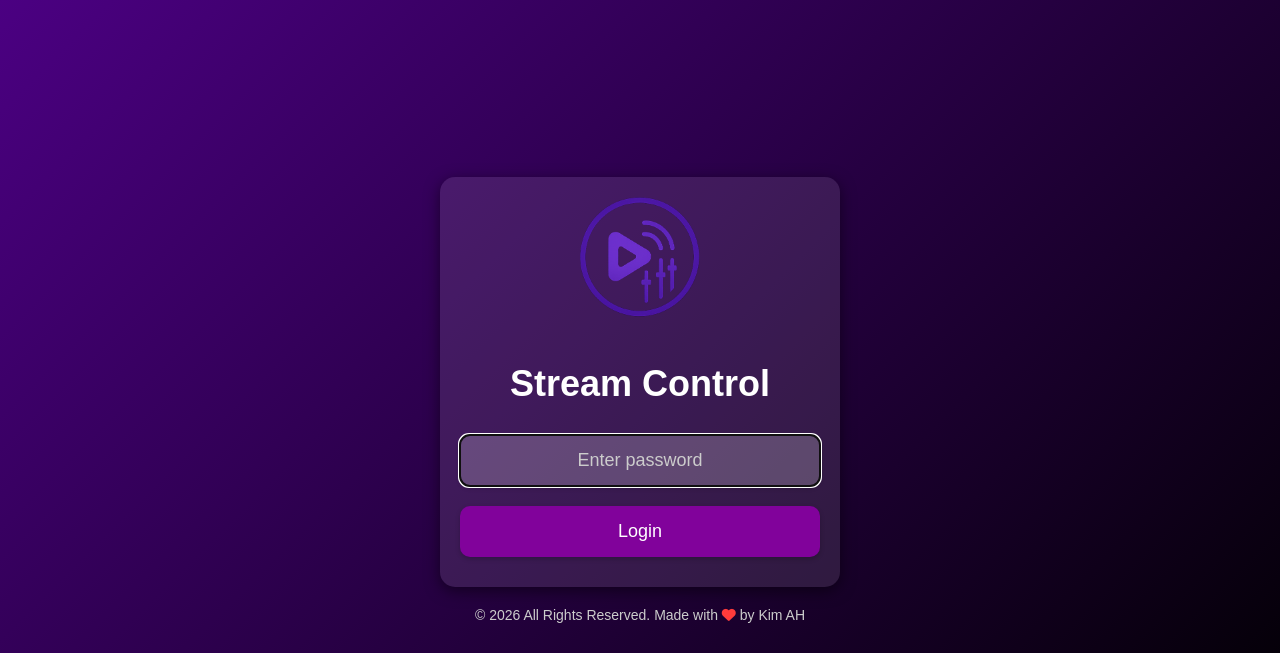
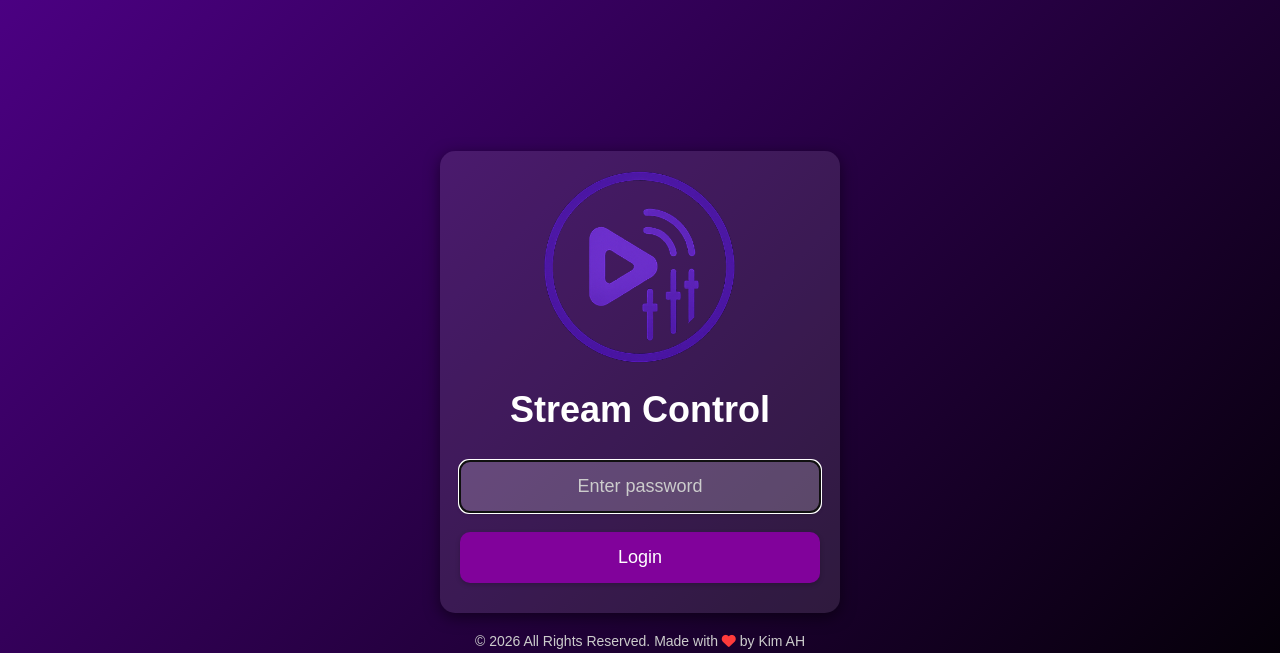
Before and after one commit to Kimsec/Stream-Control, a Flask app: page /login in a window 1280 px wide. Shown: the top 653 px of the page. Run offline with Flask 3, Linux system fonts and the light colour scheme; parts of the project's set-up code (start-up, migrations or seed data) failed here and were passed over.

Commit message:
style: enlarge the login-page logo to 192px

```diff
--- a/templates/login.html
+++ b/templates/login.html
@@ -35,9 +35,8 @@
             box-shadow: 0 4px 15px rgba(0, 0, 0, 0.5);
         }
         img {
-            width: 120px;
+            width: 192px;
             height: auto;
-            margin-bottom: 20px;
         }
         h1 {
             font-size: 36px;
```
